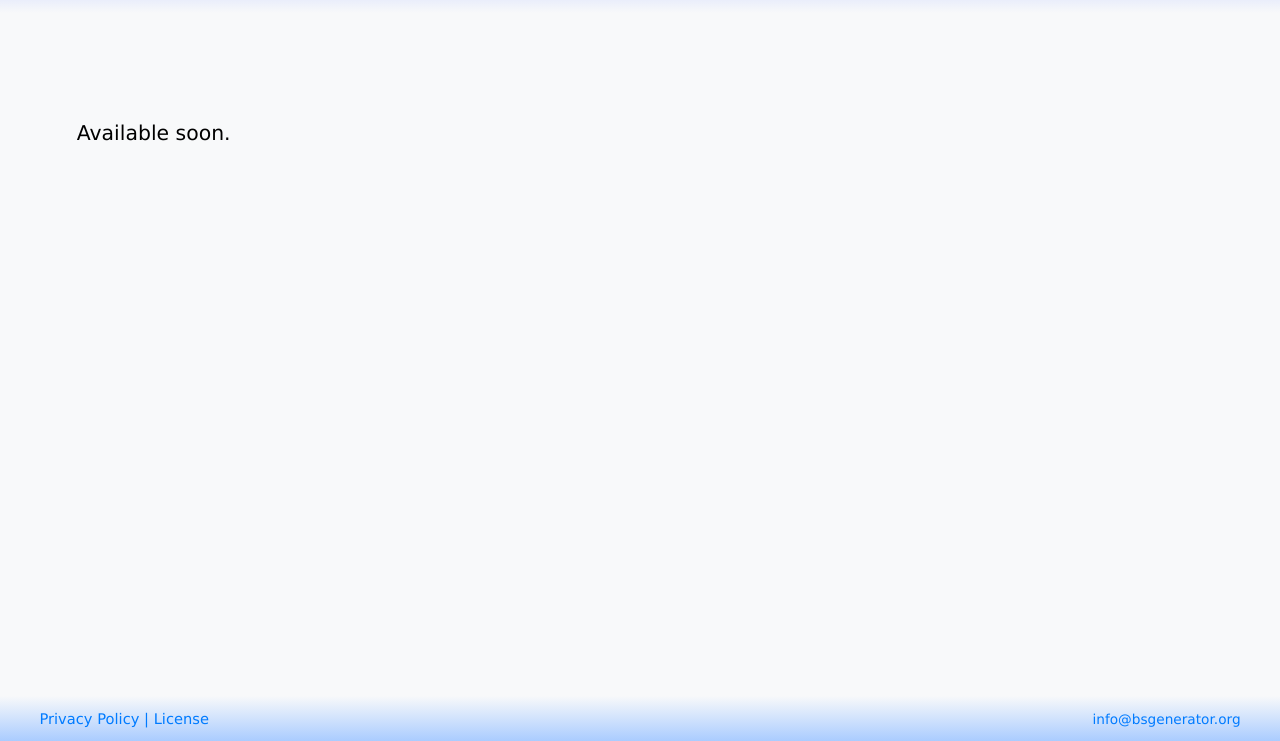
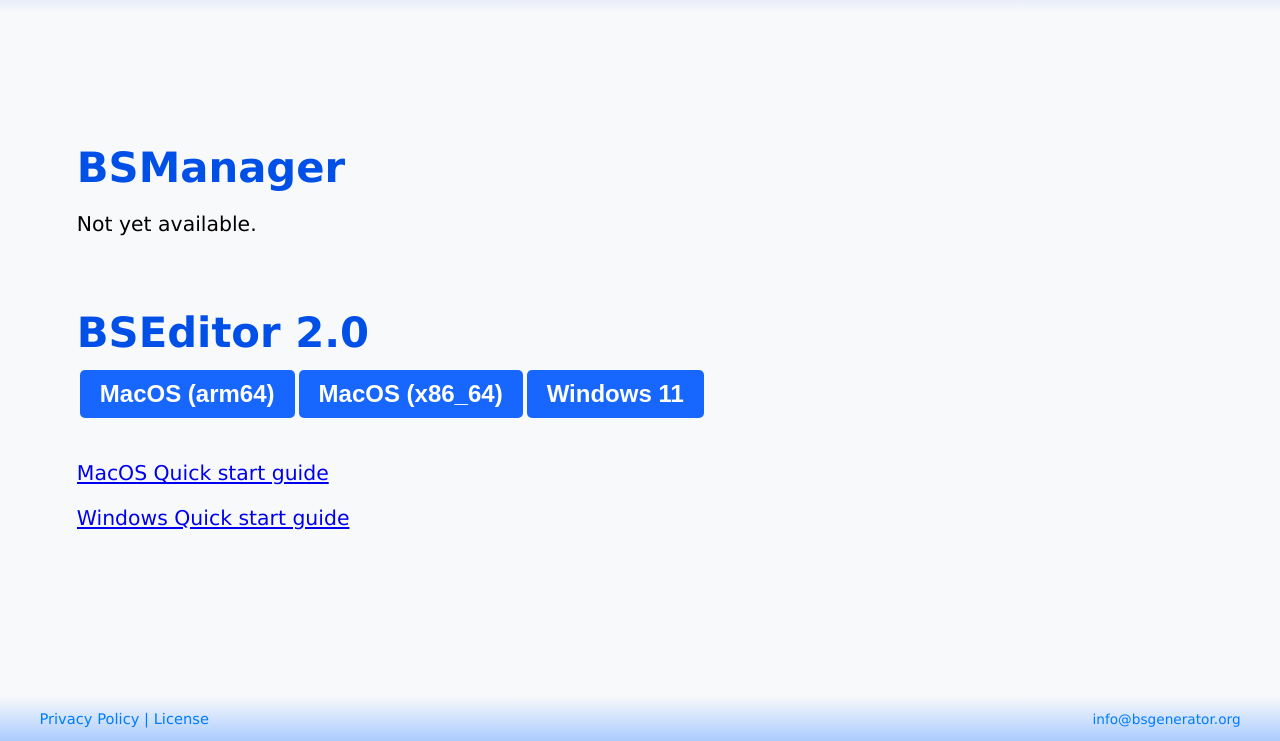
Before and after one commit to nicolaum73/BSGenerator, a plain HTML site: page download.html in a window 1280 px wide. Shown: the part 59-800 px from the top of the page. Drawn offline with Linux system fonts and the light colour scheme.

Commit message:
Download buttons and quick start links.

```diff
--- a/download.html
+++ b/download.html
@@ -17,7 +17,38 @@
 
     <div id="content">
         <div class = 'div_block'>
-            <p class = 'small_txt left'>Available soon.</p>
+            <p class = 'big_txt left'>BSManager</p>
+            <p class = 'small_txt left'>Not yet available.</p>
+        </div>
+    </div>
+    <div id="content">
+        <div class = 'div_block'>
+            <p class = 'big_txt left'>BSEditor 2.0</p>
+            <table>
+                <tr>
+                    <td>
+                        <form method="get" action="https://drive.google.com/file/d/1t8L7J6G6h738MxAqOOVmDalOWyy9BTyj">
+                        <button class="link-button">MacOS (arm64)</button>
+                        </form>
+                    </td>
+                    <td>
+                        <form method="get" action="https://drive.google.com/file/d/1SrX3fknjqxp2GxV9IUGyyRHt-CaIxZi0">
+                        <button class="link-button">MacOS (x86_64)</button>
+                        </form>
+                    </td>
+                    <td>
+                        <form method="get" action="https://drive.google.com/file/d/1u054fQLKj98AN_GaAZcZiVI1cs5J-0F4">
+                        <button class="link-button">Windows 11</button>
+                        </form>
+                    </td>
+                </tr>
+            </table>
+        </div>
+    </div>
+    <div id="content">
+        <div class = 'div_block'>
+            <p class = 'small_txt left'><a href="https://drive.google.com/file/d/12iFPFkqqy1n4_-_6Ug-Umdh6MLIfG8nD" download>MacOS Quick start guide</a></p>
+            <p class = 'small_txt left'><a href="https://drive.google.com/file/d/19nIbNrK1PvdC0ROrIAVLfl1OKgftGAnw" download>Windows Quick start guide</a></p>
         </div>
     </div>
 
```
Lines whose indentation alone changed are shown as unchanged.
